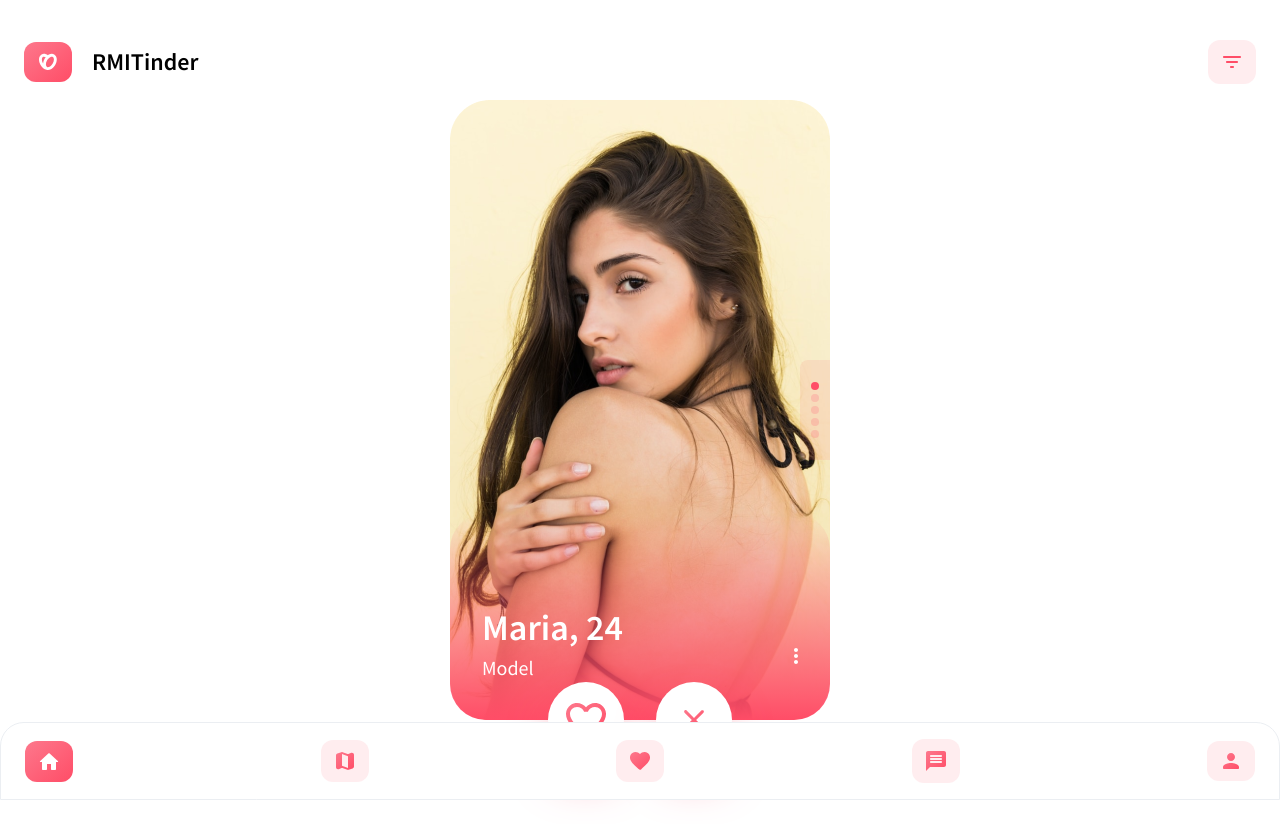
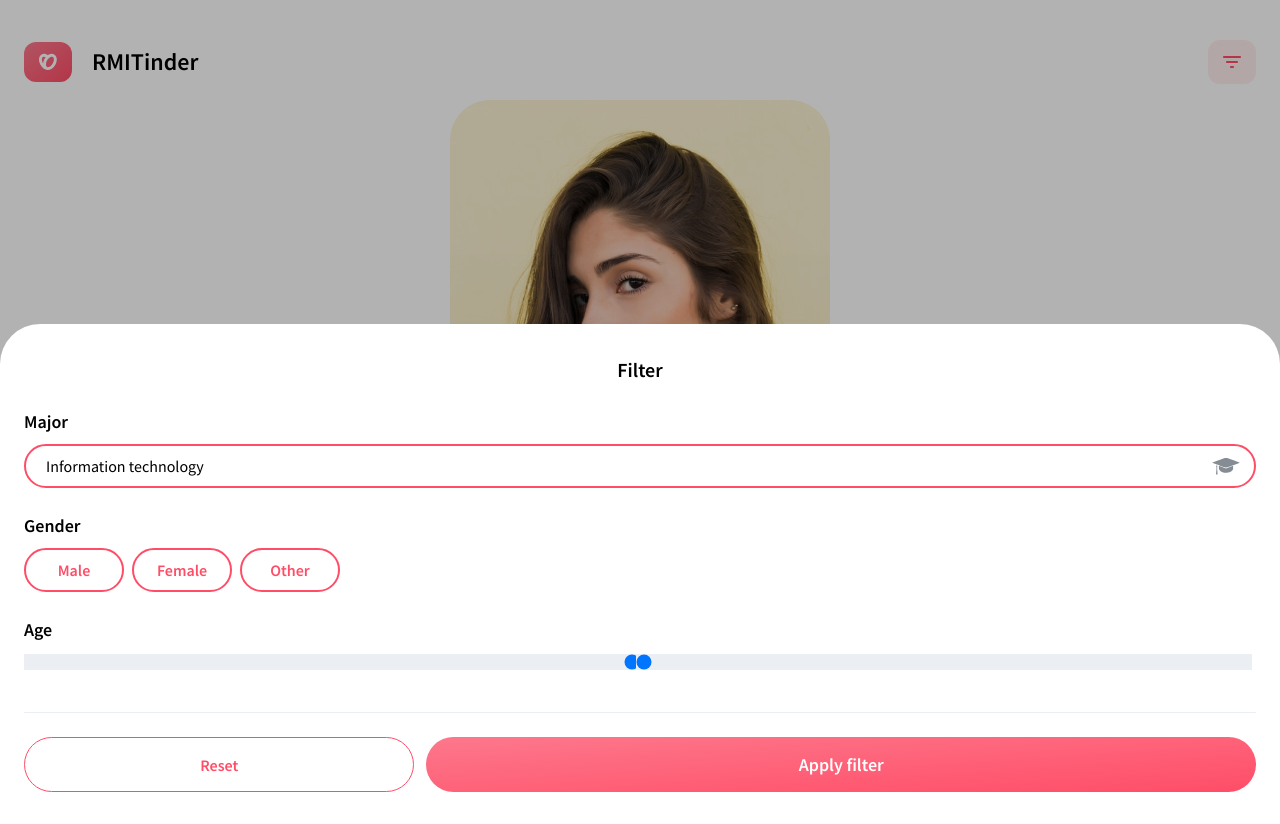
Before and after one commit to b1amage/further-web-front-end, a React (Create React App) app: page / in a window 1280 px wide. Both pictures are taken after a click on the button 1232 px from the left and 62 px from the top of the page. Built offline with nearby package versions, Linux system fonts and the light colour scheme.

Commit message:
filter modal

```diff
--- /dev/null
+++ b/src/components/filter/AgeFilter.js
@@ -0,0 +1,37 @@
+import React from "react";
+
+const AgeFilter = () => {
+	return (
+		<div>
+			<label
+				htmlFor="age"
+				className="block mb-2 text-lg font-semibold text-black"
+			>
+				Age
+			</label>
+
+			<div>
+				<input
+					type="range"
+					name="age"
+					id="age"
+					min="0"
+					max="50"
+					step="1"
+					className="w-1/2 rounded-none appearance-none age bg-gray"
+				/>
+				<input
+					type="range"
+					name="age"
+					id="age"
+					min="51"
+					max="100"
+					step="1"
+					className="w-1/2 -translate-x-1 rounded-none appearance-none age bg-gray"
+				/>
+			</div>
+		</div>
+	);
+};
+
+export default AgeFilter;
--- /dev/null
+++ b/src/components/filter/FilterModal.js
@@ -0,0 +1,43 @@
+import React from "react";
+import ReactDOM from "react-dom";
+import AgeFilter from "./AgeFilter";
+import GenderFilter from "./GenderFilter";
+import MajorFilter from "./MajorFilter";
+
+const FilterModal = ({ onClick }) => {
+	return ReactDOM.createPortal(
+		<div
+			// onClick={onClick}
+			className="absolute inset-0 z-[100] bg-black bg-opacity-30"
+		>
+			<div className="bg-white flex flex-col pt-2 px-6 pb-8 h-[500px] rounded-t-[40px] absolute w-full bottom-0">
+				<h3 className="my-6 text-xl font-semibold text-center">
+					Filter
+				</h3>
+
+				<div className="flex flex-col flex-1 gap-6 mb-3">
+					<MajorFilter />
+
+					<GenderFilter />
+
+					<AgeFilter />
+				</div>
+
+				<div className="flex items-center pt-6 space-x-3 border-t border-gray">
+					<button className="border border-primary-100 rounded-[40px] text-primary-100 font-semibold px-4 py-2 w-[32%] min-h-[55px] text-center outline-none">
+						Reset
+					</button>
+					<button
+						onClick={onClick}
+						className="px-6 py-2 font-semibold text-lg text-white bg-gradient-to-br from-primary-50 to-primary-100 min-h-[55px] text-center rounded-[40px] outline-none border-none w-[68%]"
+					>
+						Apply filter
+					</button>
+				</div>
+			</div>
+		</div>,
+		document.querySelector("body")
+	);
+};
+
+export default FilterModal;
--- /dev/null
+++ b/src/components/filter/GenderFilter.js
@@ -0,0 +1,107 @@
+import React, { useRef } from "react";
+
+const GenderFilter = () => {
+	const labelMaleRef = useRef();
+	const labelFemaleRef = useRef();
+	const labelOtherRef = useRef();
+
+	const handleChoice = (e) => {
+		labelMaleRef.current.classList.remove("!bg-primary-100", "!text-white");
+		labelFemaleRef.current.classList.remove(
+			"!bg-primary-100",
+			"!text-white"
+		);
+		labelOtherRef.current.classList.remove(
+			"!bg-primary-100",
+			"!text-white"
+		);
+
+		if (e.target.value === "male") {
+			labelMaleRef.current.classList.add(
+				"!bg-primary-100",
+				"!text-white"
+			);
+		} else if (e.target.value === "female") {
+			labelFemaleRef.current.classList.add(
+				"!bg-primary-100",
+				"!text-white"
+			);
+		} else {
+			labelOtherRef.current.classList.add(
+				"!bg-primary-100",
+				"!text-white"
+			);
+		}
+
+		// e.target.ref.current.add("!bg-primary-100", "!text-white");
+	};
+
+	return (
+		<div>
+			<label
+				htmlFor="gender"
+				className="block mb-2 text-lg font-semibold text-black"
+			>
+				Gender
+			</label>
+
+			<div className="flex items-center space-x-2">
+				<div>
+					<input
+						className="hidden"
+						type="radio"
+						name="gender"
+						id="male"
+						value="male"
+						onChange={handleChoice}
+					/>
+					<label
+						ref={labelMaleRef}
+						className={`inline-block min-w-[100px] text-center font-semibold px-5 py-2 border-2 text-primary-100 rounded-3xl border-primary-100`}
+						htmlFor="male"
+					>
+						Male
+					</label>
+				</div>
+
+				<div>
+					<input
+						className="hidden"
+						type="radio"
+						name="gender"
+						id="female"
+						value="female"
+						onChange={handleChoice}
+					/>
+					<label
+						className={`inline-block min-w-[100px] text-center font-semibold px-5 py-2 border-2 text-primary-100 rounded-3xl border-primary-100`}
+						ref={labelFemaleRef}
+						htmlFor="female"
+					>
+						Female
+					</label>
+				</div>
+
+				<div>
+					<input
+						className="hidden"
+						type="radio"
+						name="gender"
+						id="other"
+						value="other"
+						onChange={handleChoice}
+					/>
+					<label
+						className={`inline-block min-w-[100px] text-center font-semibold px-5 py-2 border-2 text-primary-100 rounded-3xl border-primary-100`}
+						ref={labelOtherRef}
+						htmlFor="other"
+					>
+						Other
+					</label>
+				</div>
+			</div>
+		</div>
+	);
+};
+
+export default GenderFilter;
--- /dev/null
+++ b/src/components/filter/MajorFilter.js
@@ -0,0 +1,34 @@
+import React from "react";
+import major from "../../assets/svg/major.svg";
+
+const MajorFilter = () => {
+	return (
+		<div>
+			<label
+				htmlFor="major"
+				className="block mb-2 text-lg font-semibold text-black"
+			>
+				Major
+			</label>
+			<div className="relative">
+				<input
+					id="major"
+					name="major"
+					type="text"
+					placeholder="Information technology"
+					className="outline-none w-full px-5 py-2 text-[16px] placeholder:text-[16px] text-black border-2 rounded-full placeholder:text-black border-primary-100"
+				/>
+
+				<div className="w-[28px] absolute right-4 top-1/2 -translate-y-1/2 z-[110]">
+					<img
+						src={major}
+						alt=""
+						className="object-cover w-full h-full"
+					/>
+				</div>
+			</div>
+		</div>
+	);
+};
+
+export default MajorFilter;
--- a/src/components/header/Header.js
+++ b/src/components/header/Header.js
@@ -1,10 +1,13 @@
-import React from "react";
+import React, { useState } from "react";
 import Logo from "./Logo";
 import filter from "../../assets/svg/filter.svg";
 import NavButton from "../navbar/NavButton";
+import FilterModal from "../filter/FilterModal";
 
 const Header = () => {
+	const [isShowFilter, setIsShowFilter] = useState(false);
 	return (
+		<>
 			<div className="flex py-4 jusitfy-self-start x-grow-0 jus">
 				<div className="flex items-center flex-1 space-x-5">
 					<Logo />
@@ -12,10 +15,18 @@ const Header = () => {
 					<p className="text-2xl font-semibold">RMITinder</p>
 				</div>
 
-			<NavButton className="min-w-0 min-h-0 w-11 h-11">
+				<NavButton
+					onClick={() => setIsShowFilter(true)}
+					className="min-w-0 min-h-0 w-11 h-11"
+				>
 					<img src={filter} alt="filter icon" />
 				</NavButton>
 			</div>
+
+			{isShowFilter && (
+				<FilterModal onClick={() => setIsShowFilter(false)} />
+			)}
+		</>
 	);
 };
 
--- a/src/components/navbar/NavButton.js
+++ b/src/components/navbar/NavButton.js
@@ -1,8 +1,9 @@
 import React from "react";
 
-const NavButton = ({ isActive, className, children }) => {
+const NavButton = ({ isActive, className, children, onClick }) => {
 	return (
 		<button
+			onClick={onClick}
 			className={`${
 				isActive
 					? "bg-gradient-to-br from-primary-50 to-primary-100 text-white"
--- a/src/index.scss
+++ b/src/index.scss
@@ -50,3 +50,7 @@
 	height: 100px !important;
 	left: auto !important;
 }
+
+.age::-moz-range-track {
+	@apply bg-primary-100;
+}
```
Also changed, not shown: src/assets/svg/location.svg (added), src/assets/svg/major.svg (added). Lines whose indentation alone changed are shown as unchanged.
